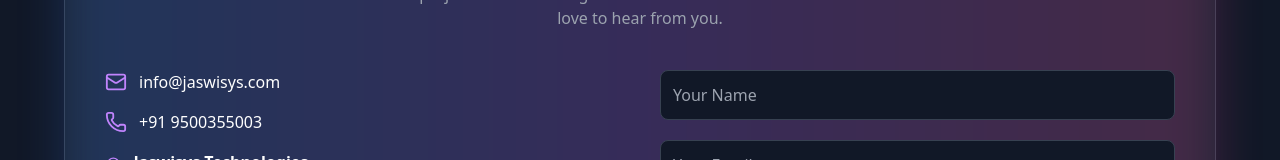
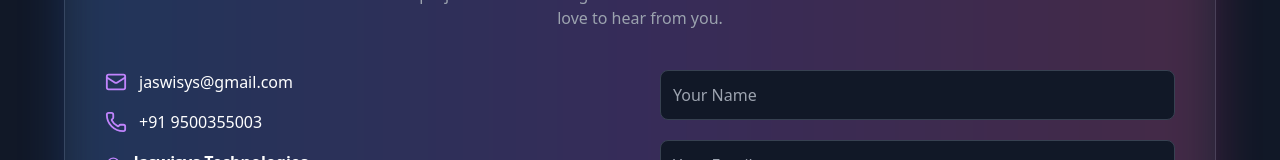
Before and after one commit to MalairamanC/Jaswisys-Project, a React (Vite) app: page / in a window 1280 px wide. Shown: the part 4074-4234 px from the top of the page. Built offline with nearby package versions, Linux system fonts and the light colour scheme.

Commit message:
Update Contact.jsx

```diff
--- a/src/components/Contact.jsx
+++ b/src/components/Contact.jsx
@@ -86,7 +86,7 @@ function Contact() {
               <div className="space-y-4">
                 <div className="flex items-center gap-3">
                   <Mail className="text-purple-400" size={22} />
-                  <a href="mailto:info@jaswisys.com" className="hover:text-purple-400">info@jaswisys.com</a>
+                  <a href="mailto:info@jaswisys.com" className="hover:text-purple-400">jaswisys@gmail.com</a>
                 </div>
 
                 <div className="flex items-center gap-3">
```
